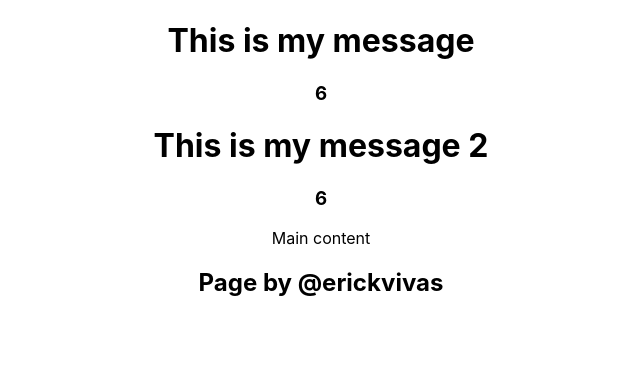
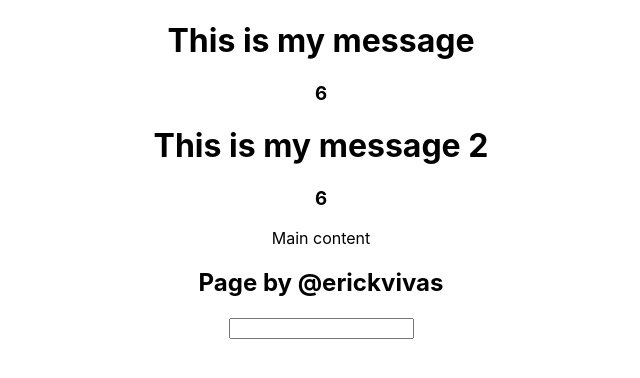
Before and after one commit to erickvivas415/apiMovieRate, a React (Create React App) app in the folder react/first-app/: page / in a window 1280 px wide. Shown: the top 378 px of the page, without its empty margins (319-959 px from the left). Built offline with nearby package versions, Linux system fonts and the light colour scheme.

Commit message:
Events on react

```diff
--- a/react/first-app/src/App.js
+++ b/react/first-app/src/App.js
@@ -6,6 +6,9 @@ import { Header } from './components/header';
 import { Footer } from './components/footer';
 
 
+function createAlert() {
+  alert("Hello!");
+}
 
 
 
@@ -17,7 +20,8 @@ function App() {
       <Header info="This is my message 2"
         myNumber="6"/>
       <p>Main content</p>
-      <Footer trademark="Page by @erickvivas"/>
+      <Footer trademark="Page by @erickvivas"
+      myAlert={createAlert}/>
     </div>
   );
 }
--- a/react/first-app/src/components/footer.js
+++ b/react/first-app/src/components/footer.js
@@ -1,8 +1,20 @@
 import React, { Component }  from 'react';
 
 class Footer extends Component {
+
+    changed() {
+        console.log("CHanged here")
+    }
+
     render() {
-        return <h2>{ this.props.trademark }</h2>;
+        return(
+            <div>
+                <h2 onClick={this.props.myAlert}>
+                    { this.props.trademark }
+                </h2>
+                <input onChange={this.changed} type="text"/>
+            </div>
+        )
     }
 
 }
```
